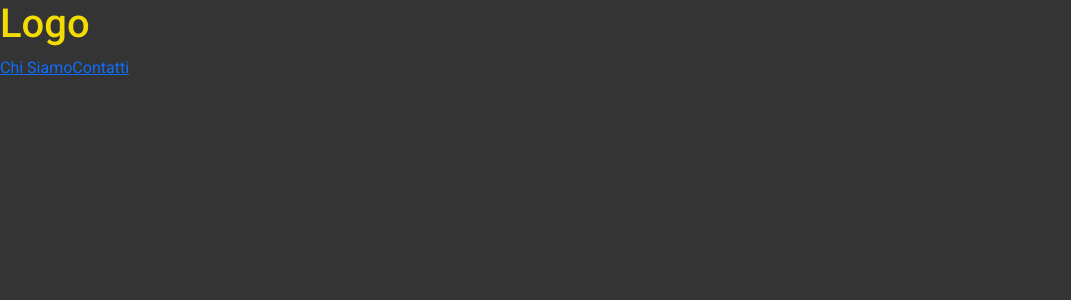
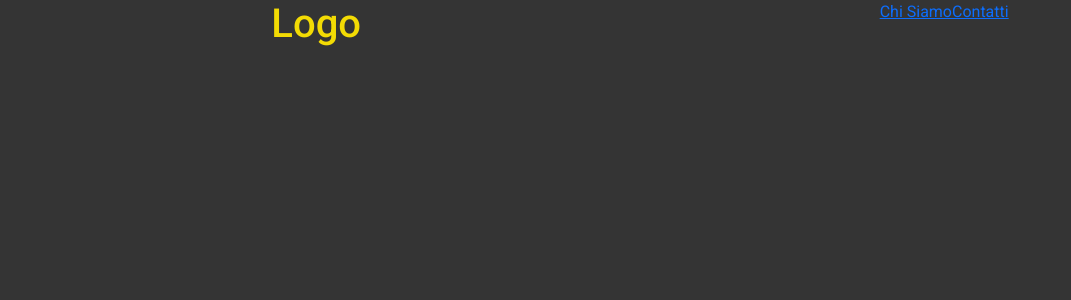
Before and after one commit to StefanHritcu/Cody-Write-Magazine, a React (Vite) app in the folder frontend/: page / in a window 1280 px wide. Shown: the top 300 px of the page, without its empty margins (0-1071 px from the left). Built offline with nearby package versions, Linux system fonts and the light colour scheme.

Commit message:
samu-add: "Container / Row / Col di Bootstrap"

```diff
--- a/frontend/src/components/header/Header.jsx
+++ b/frontend/src/components/header/Header.jsx
@@ -3,13 +3,28 @@ import { Link } from "react-router-dom";
 function Header() {
   return (
     <>
-      <header className="header">
-        <h1>Logo</h1>
-        <div>
-          <Link to="/chisiamo">Chi Siamo</Link>
-          <Link to="/contatti">Contatti</Link>
+
+    {/* Div Contenitore di Bootstrap (Fluid prende in automatico la larghezza dello schermo). */}
+    <div className="container-fluid">
+
+      {/* E' la riga della pagina dove si possono inserire più COL */}
+      <div className="row">
+
+        {/* Col è la colonna dove vi è l'elemento interno */}
+        <div className="col">
+
+          {/* Con le varie classi vado a dare sia (Display: flex /// sia  Justify-comtent: space-around) */}
+          <header className="header d-flex justify-content-around">
+            <h1>Logo</h1>
+              <div>
+                <Link to="/chisiamo">Chi Siamo</Link>
+                <Link to="/contatti">Contatti</Link>
+              </div>
+          </header>
         </div>
-      </header>
+      </div>
+    </div>
+
     </>
   );
 }
```
